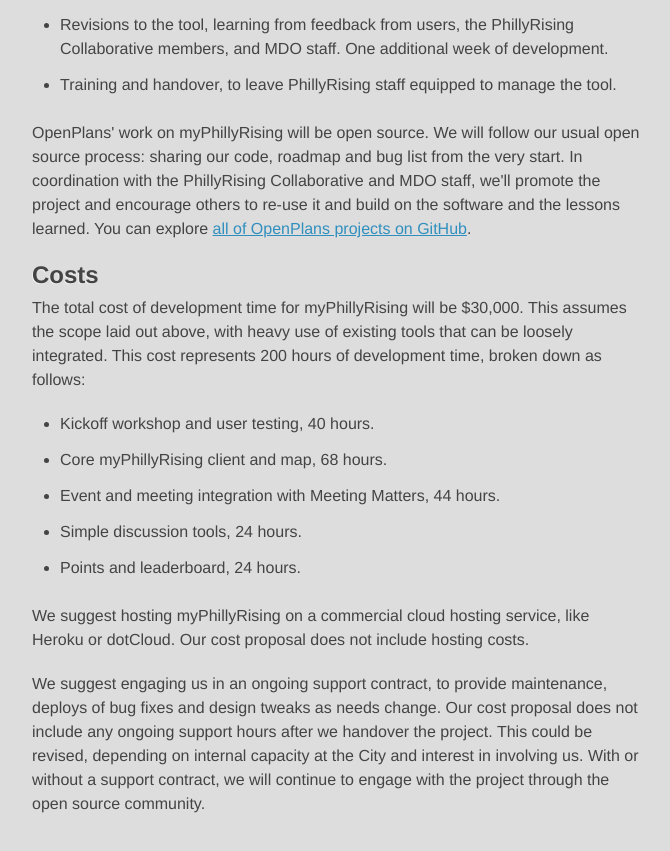
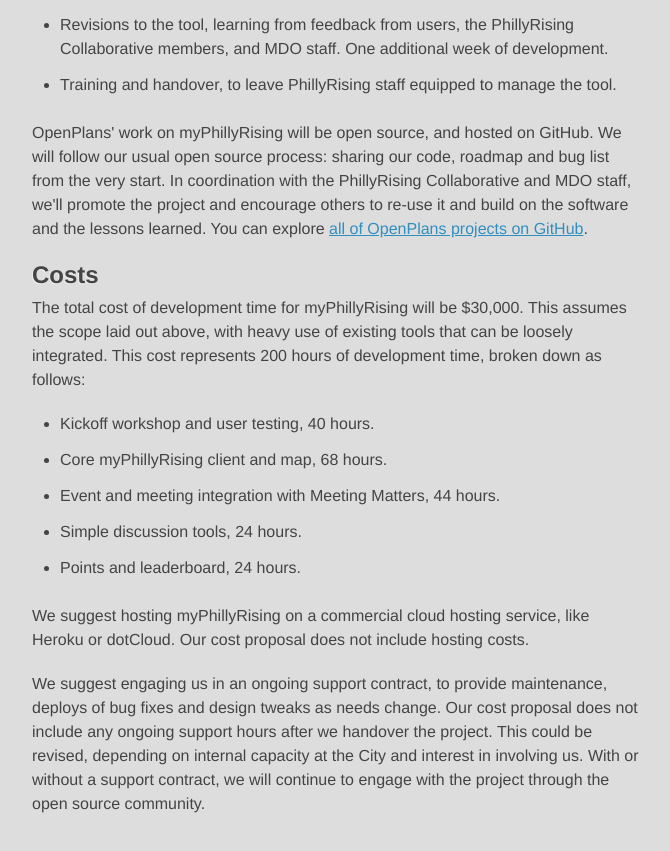
Before and after one commit to openplans/phillyrising-proposal, a plain HTML site: page index.html in a window 1280 px wide. Shown: the part 6280-7131 px from the top of the page, without its empty margins (96-766 px from the left). Drawn offline with nearby package versions, Linux system fonts and the light colour scheme.

Commit message:
text tweak

```diff
--- a/index.html
+++ b/index.html
@@ -157,7 +157,7 @@
       <li>Training and handover, to leave PhillyRising staff equipped to manage the tool.</li>
     </ul>
 
-    <p>OpenPlans' work on myPhillyRising will be open source. We will follow our usual open source process: sharing our code, roadmap and bug list from the very start. In coordination with the PhillyRising Collaborative and MDO staff, we'll promote the project and encourage others to re-use it and build on the software and the lessons learned. You can explore <a href="https://github.com/openplans/">all of OpenPlans projects on GitHub</a>.
+    <p>OpenPlans' work on myPhillyRising will be open source, and hosted on GitHub. We will follow our usual open source process: sharing our code, roadmap and bug list from the very start. In coordination with the PhillyRising Collaborative and MDO staff, we'll promote the project and encourage others to re-use it and build on the software and the lessons learned. You can explore <a href="https://github.com/openplans/">all of OpenPlans projects on GitHub</a>.
 
     <h4>Costs</h4>
 
```
